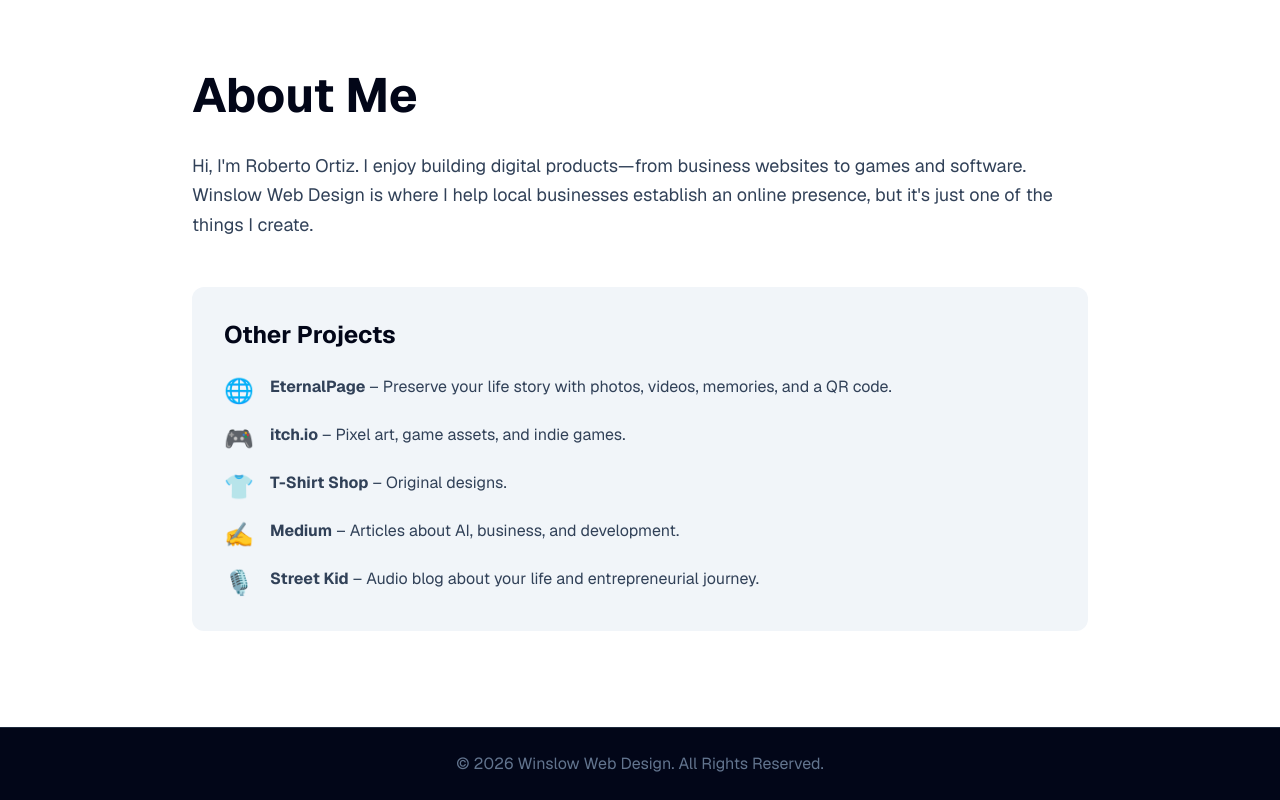
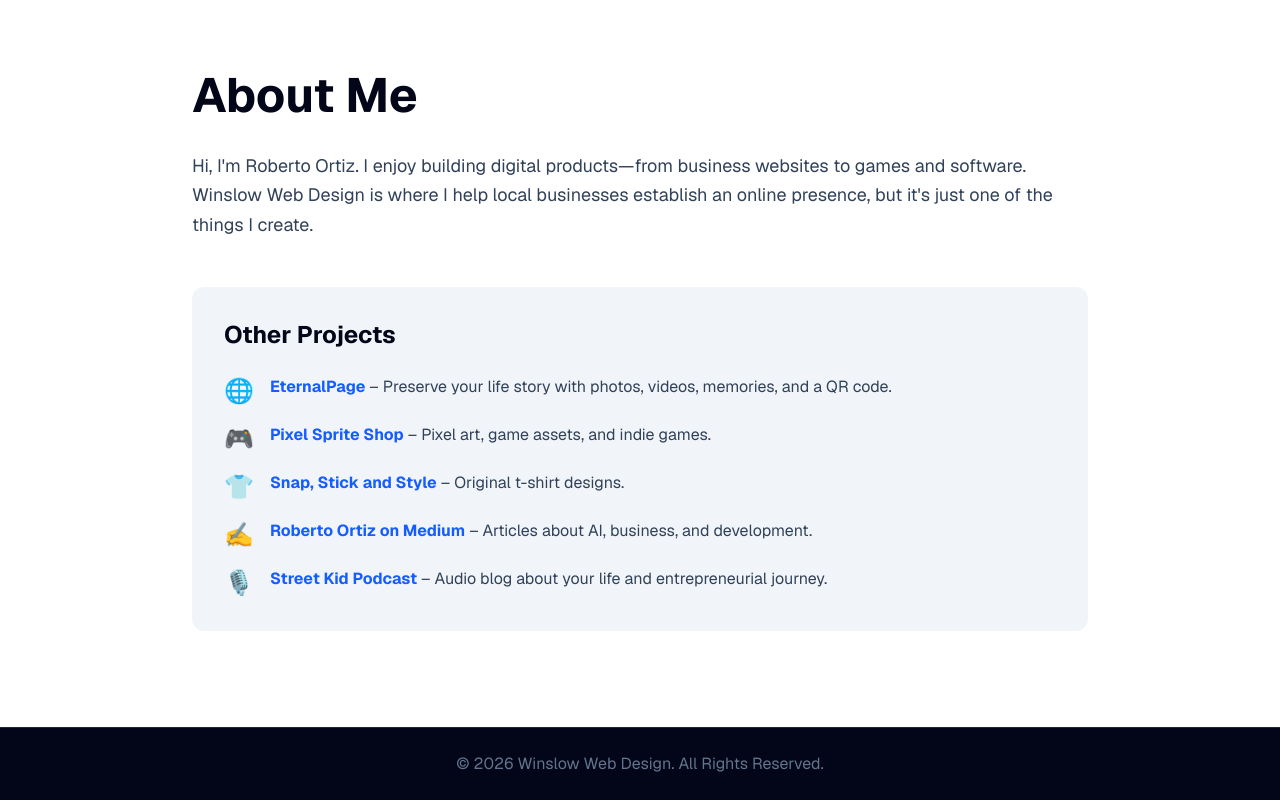
Before and after one commit to NeeshchiiKing/winslow-webdesign, a Next.js app: page / in a window 1280 px wide. Shown: the part 2937-3737 px from the top of the page. Built offline with nearby package versions, Linux system fonts and the light colour scheme; no server answers.

Commit message:
Update: Add clickable links to Other Projects section

```diff
--- a/app/page.tsx
+++ b/app/page.tsx
@@ -146,31 +146,41 @@ export default function Home() {
     <li className="flex items-start gap-4 text-slate-700">
       <span className="text-2xl">🌐</span>
       <div>
-                  <strong>EternalPage</strong> – Preserve your life story with photos, videos, memories, and a QR code.
+        <a href="https://eternalpage.online" target="_blank" rel="noopener noreferrer" className="text-blue-600 hover:text-blue-700 font-bold">
+          EternalPage
+        </a> – Preserve your life story with photos, videos, memories, and a QR code.
       </div>
     </li>
     <li className="flex items-start gap-4 text-slate-700">
       <span className="text-2xl">🎮</span>
       <div>
-                  <strong>itch.io</strong> – Pixel art, game assets, and indie games.
+        <a href="https://pixelspriteshop.itch.io/" target="_blank" rel="noopener noreferrer" className="text-blue-600 hover:text-blue-700 font-bold">
+          Pixel Sprite Shop
+        </a> – Pixel art, game assets, and indie games.
       </div>
     </li>
     <li className="flex items-start gap-4 text-slate-700">
       <span className="text-2xl">👕</span>
       <div>
-                  <strong>T-Shirt Shop</strong> – Original designs.
+        <a href="https://www.teepublic.com/user/snap-stick-and-style" target="_blank" rel="noopener noreferrer" className="text-blue-600 hover:text-blue-700 font-bold">
+          Snap, Stick and Style
+        </a> – Original t-shirt designs.
       </div>
     </li>
     <li className="flex items-start gap-4 text-slate-700">
       <span className="text-2xl">✍️</span>
       <div>
-                  <strong>Medium</strong> – Articles about AI, business, and development.
+        <a href="https://medium.com/@theillegalinkwell" target="_blank" rel="noopener noreferrer" className="text-blue-600 hover:text-blue-700 font-bold">
+          Roberto Ortiz on Medium
+        </a> – Articles about AI, business, and development.
       </div>
     </li>
     <li className="flex items-start gap-4 text-slate-700">
       <span className="text-2xl">🎙️</span>
       <div>
-                  <strong>Street Kid</strong> – Audio blog about your life and entrepreneurial journey.
+        <a href="https://open.spotify.com/show/1Nd0cD96yYjyinKU7ZOM1A" target="_blank" rel="noopener noreferrer" className="text-blue-600 hover:text-blue-700 font-bold">
+          Street Kid Podcast
+        </a> – Audio blog about your life and entrepreneurial journey.
       </div>
     </li>
   </ul>
```
Lines whose indentation alone changed are shown as unchanged.
